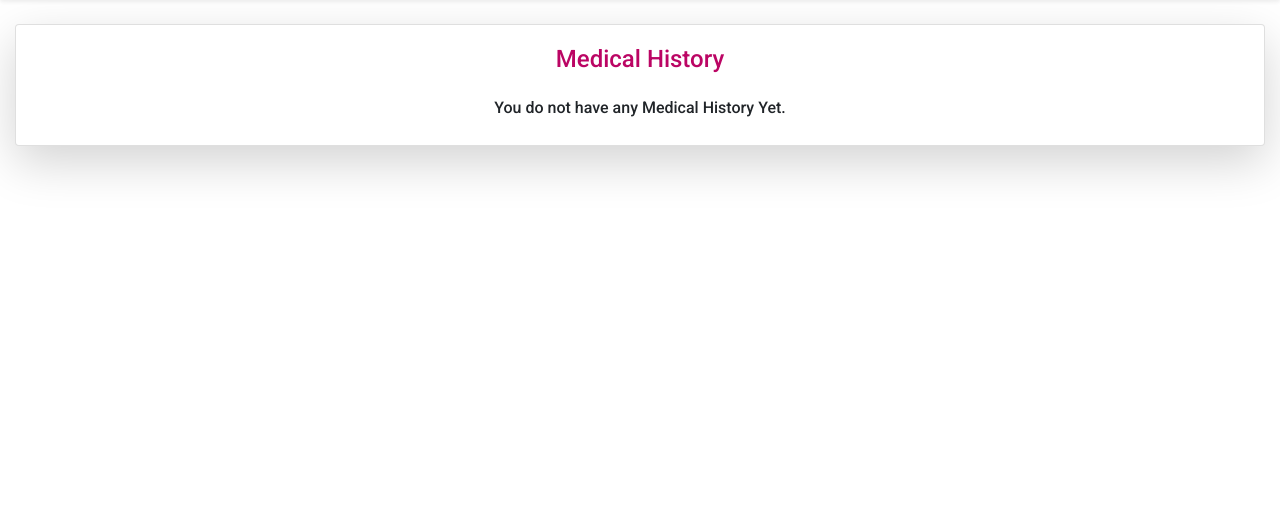
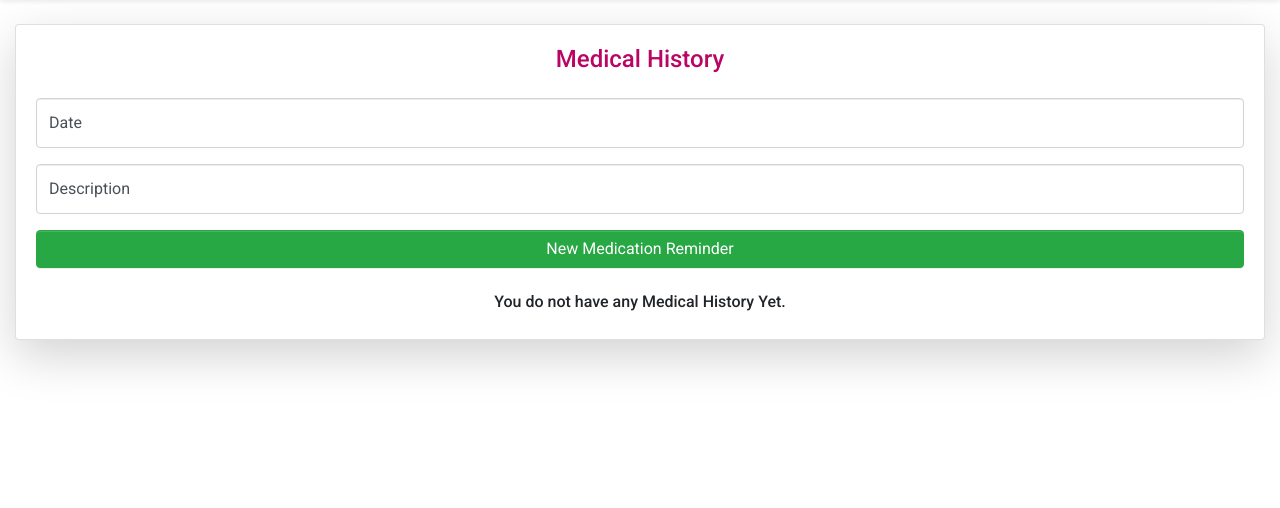
Before and after one commit to JDesignEra/heartphoria, a Flask app: page /history/ in a window 1280 px wide. Shown: the part 56-564 px from the top of the page. Run offline with Flask 2, Linux system fonts and the light colour scheme; a user stored in the database is signed in; data comes from the database, SQL or seed files in the repository; data that the repository does not hold is empty; some libraries are stand-ins or nearby versions.

Commit message:
3.0.11-dev

```diff
--- a/heartphoria/templates/history/index.html
+++ b/heartphoria/templates/history/index.html
@@ -8,7 +8,25 @@
                 <!--<button id="AddAppointment" class="btn btn-outline-success btn-block">New Medical Appointment</button>-->
 
 
+                <form class="text-left" method="post" novalidate>
+                    <div class="form-label-group text-left">
+                        <input id="date" class="form-control{{ ' is-invalid' if errors['date'] }}" type="text" placeholder="Date" name="date"{% if date %} value="{{ date }}"{% endif %} />
+                        <label for="date">Date</label>
+                        {% if errors['date'] %}
+                            <div class="feedback invalid-tooltip fadeIn">{{ errors['date'] }}</div>
+                        {% endif %}
+                    </div>
 
+                    <div class="form-label-group text-left">
+                        <input id="description" class="form-control{{ ' is-invalid' if errors['description'] }}" type="text" placeholder="Description" name="description"{% if description %} value="{{ description }}"{% endif %} />
+                        <label for="description">Description</label>
+                        {% if errors['description'] %}
+                            <div class="feedback invalid-tooltip fadeIn">{{ errors['description'] }}</div>
+                        {% endif %}
+                    </div>
+
+                    <button class="btn btn-success btn-block mb-4" type="submit">New Medication Reminder</button>
+                </form>
 
                 {% if reminders %}
                     <table class="table table-striped">
```
